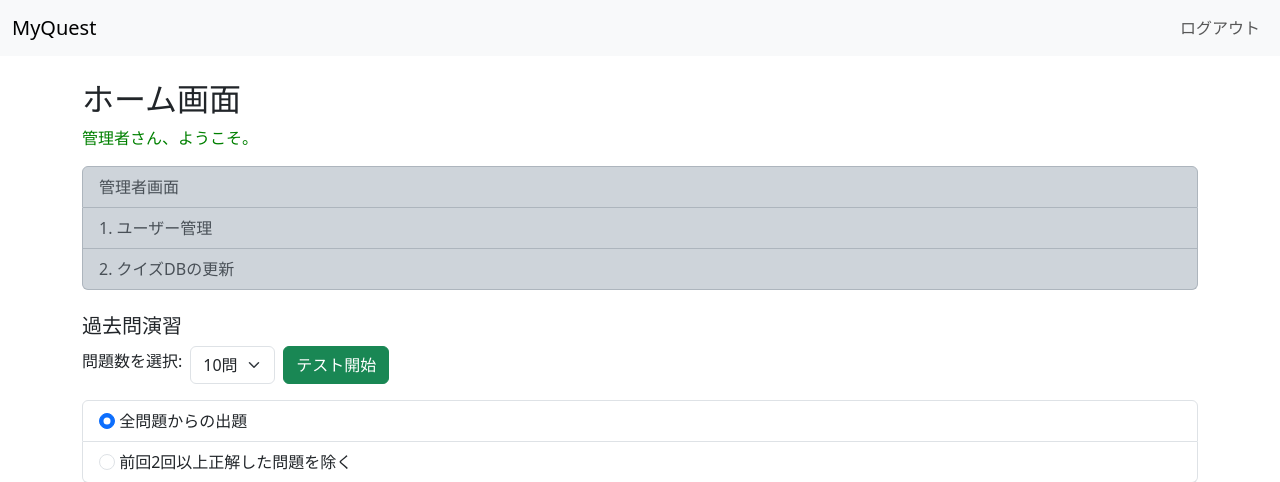
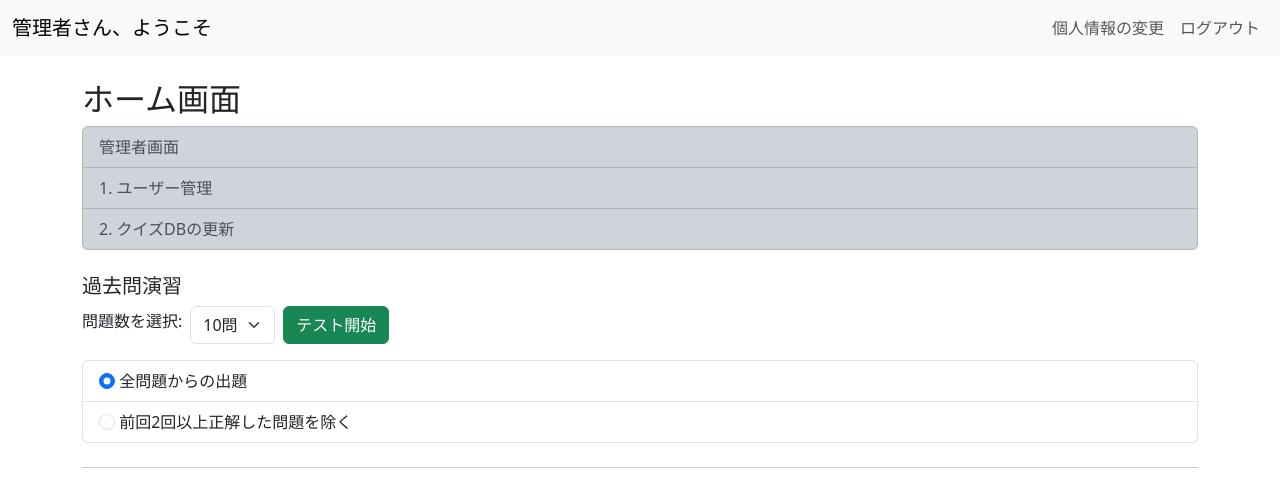
Before and after one commit to gogokate3-glitch/myquest, a Flask app: page /home in a window 1280 px wide. Shown: the top 482 px of the page. Run offline with Flask 3, Linux system fonts and the light colour scheme; a user stored in the database is signed in.

Commit message:
個人情報の変更機能追加

```diff
--- a/app.py
+++ b/app.py
@@ -60,39 +60,48 @@ def logout():
 
 @app.route("/change_user_info", methods=["GET", "POST"])
 def change_user_info():
+    if "user" not in session:
+        flash("ログインしてください。", "warning")
+        return redirect("/")
+
+    current_user_email = session["user"]
+    user = User.query.filter_by(email=current_user_email).first()
+
+    if not user:
+        session.pop("user", None)
+        session.pop("nickname", None)
+        flash("ユーザーが見つかりません。", "danger")
+        return redirect("/")
+
     if request.method == "POST":
-        email = request.form.get("email")
         nickname = request.form.get("nickname")
         new_password = request.form.get("new_password")
         confirm_password = request.form.get("confirm_password")
 
-        user = User.query.filter_by(email=email).first()
-
-        if not user:
-            return render_template("change_password.html", error="指定されたユーザーが見つかりません。", email=email, nickname=nickname)
-
         # ニックネームを更新
-        user.nickname = nickname
+        if nickname:
+            user.nickname = nickname
+            session["nickname"] = nickname # セッションのニックネームも更新
+            flash("ニックネームを更新しました。", "success")
+        else:
+            flash("ニックネームは空にできません。", "danger")
+            # Return to render_template with current user info
+            return render_template("change_password.html", email=user.email, nickname=user.nickname)
 
         # パスワードが入力されている場合のみ更新
         if new_password:
             if new_password != confirm_password:
-                return render_template("change_password.html", error="新しいパスワードが一致しません。", email=email, nickname=nickname)
+                flash("新しいパスワードが一致しません。", "danger")
+                return render_template("change_password.html", email=user.email, nickname=user.nickname)
             user.set_password(new_password)
+            flash("パスワードを更新しました。", "success")
 
         db.session.commit()
-
-        return render_template("change_password.html", message="ユーザー情報を更新しました。", email=email, nickname=nickname)
+        flash("ユーザー情報を更新しました。", "success")
+        return redirect(url_for("change_user_info"))
 
     # GET request
-    # email パラメータがあれば、そのユーザーの情報を表示
-    email = request.args.get('email')
-    if email:
-        user = User.query.filter_by(email=email).first()
-        if user:
-            return render_template("change_password.html", email=user.email, nickname=user.nickname)
-
-    return render_template("change_password.html")
+    return render_template("change_password.html", email=user.email, nickname=user.nickname)
 
 
 # ホーム
--- a/templates/home.html
+++ b/templates/home.html
@@ -8,11 +8,17 @@
 <body>
     <nav class="navbar navbar-expand-lg navbar-light bg-light">
         <div class="container-fluid">
-            <a class="navbar-brand" href="#">MyQuest</a>
+            <a class="navbar-brand" href="{{ url_for('home') }}">{{ nickname }}さん、ようこそ</a>
+            <button class="navbar-toggler" type="button" data-bs-toggle="collapse" data-bs-target="#navbarNav" aria-controls="navbarNav" aria-expanded="false" aria-label="Toggle navigation">
+                <span class="navbar-toggler-icon"></span>
+            </button>
             <div class="collapse navbar-collapse" id="navbarNav">
                 <ul class="navbar-nav ms-auto">
                     <li class="nav-item">
-                        <a class="nav-link" href="/logout">ログアウト</a>
+                        <a class="nav-link" href="{{ url_for('change_user_info', email=email) }}">個人情報の変更</a>
+                    </li>
+                    <li class="nav-item">
+                        <a class="nav-link" href="{{ url_for('logout') }}">ログアウト</a>
                     </li>
                 </ul>
             </div>
@@ -21,7 +27,6 @@
 
     <div class="container mt-4">
         <h2>ホーム画面</h2>
-        <p style="color: green;">{{ nickname }}さん、ようこそ。</p>
 
         <div class="list-group">
             {% if email == "admin@example.com" %}
--- a/templates/login.html
+++ b/templates/login.html
@@ -43,9 +43,6 @@
             </div>
 
             <button class="w-100 btn btn-lg btn-primary mt-3" type="submit">ログイン</button>
-            <p class="mt-3">
-                <a href="{{ url_for('change_user_info') }}">個人情報の変更（パスワード、ニックネーム）</a>
-            </p>
         </form>
     </main>
     <script src="https://cdn.jsdelivr.net/npm/bootstrap@5.3.0-alpha1/dist/js/bootstrap.bundle.min.js"></script>
```
Also changed, not shown: templates/change_password.html (+11 -13 lines), instance/quiz.db.
